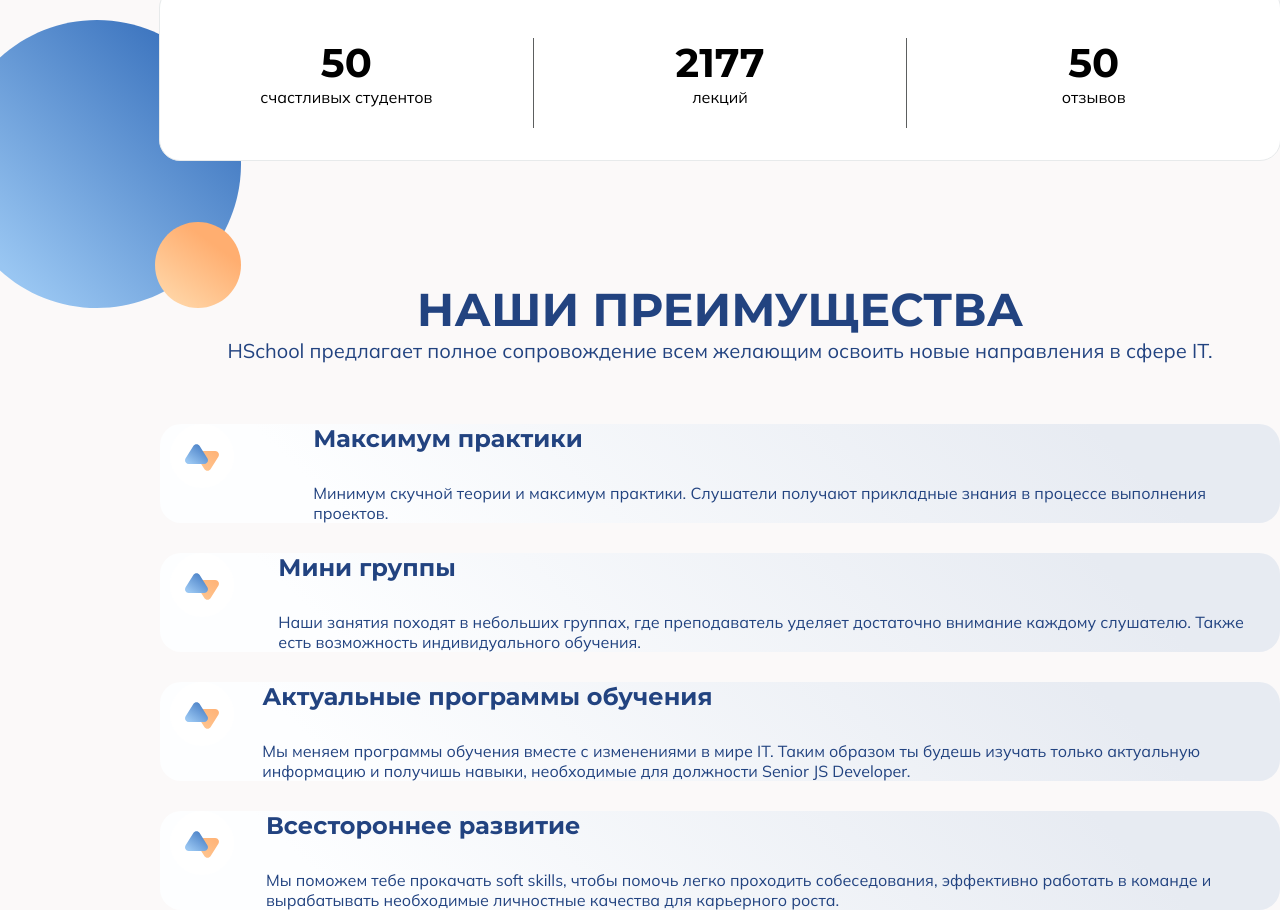
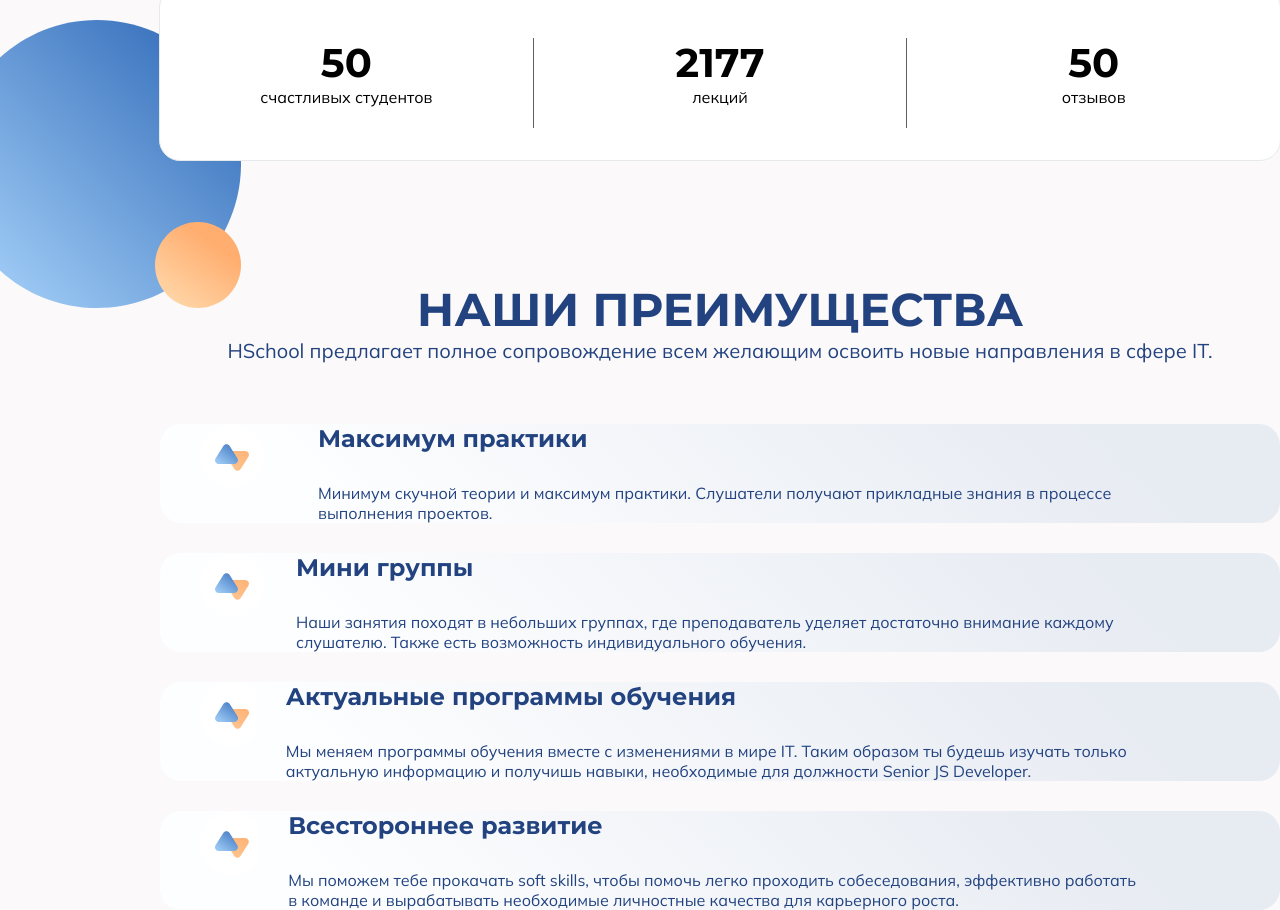
Before and after one commit to faleialina/HSchool-ui, a plain HTML site: page index.html in a window 1280 px wide. Shown: the part 568-1478 px from the top of the page. Drawn offline with Linux system fonts and the light colour scheme.

Commit message:
HS-title

```diff
--- a/index.html
+++ b/index.html
@@ -5,7 +5,7 @@
     <meta charset="UTF-8">
     <meta http-equiv="X-UA-Compatible" content="IE=edge">
     <meta name="viewport" content="width=device-width, initial-scale=1.0">
-    <title>Document</title>
+    <title>HSchool</title>
     <link rel="preconnect" href="https://fonts.googleapis.com">
     <link rel="preconnect" href="https://fonts.gstatic.com" crossorigin>
     <link href="https://fonts.googleapis.com/css2?family=Mulish:wght@400;700&display=swap" rel="stylesheet">
@@ -13,6 +13,7 @@
     <link rel="preconnect" href="https://fonts.gstatic.com" crossorigin>
     <link href="https://fonts.googleapis.com/css2?family=Montserrat:wght@700&display=swap" rel="stylesheet">
     <link rel="stylesheet" href="./style.css">
+
 </head>
 
 <body>
--- a/style.scss
+++ b/style.scss
@@ -137,7 +137,6 @@ header {
 
 }
 
-
 .three {
     margin-top: 120px;
     text-align: center;
@@ -168,13 +167,20 @@ header {
 
             .benefits {
                 @extend %display;
+                width: 950px;
 
                 .img {
                     background-image: url(./img/Group\ 8.svg);
-                    width: 144px;
+                    width: 104px;
                     height: 64px;
                     background-repeat: no-repeat;
                     margin-left: 10px;
+
+                }
+            }
+
+            div {
+                margin-left: 30px;
             }
 
             h3 {
@@ -194,4 +200,3 @@ header {
         margin-bottom: 30px;
     }
 }
-}
```
Also changed, not shown: style.css. Lines whose indentation alone changed are shown as unchanged.
